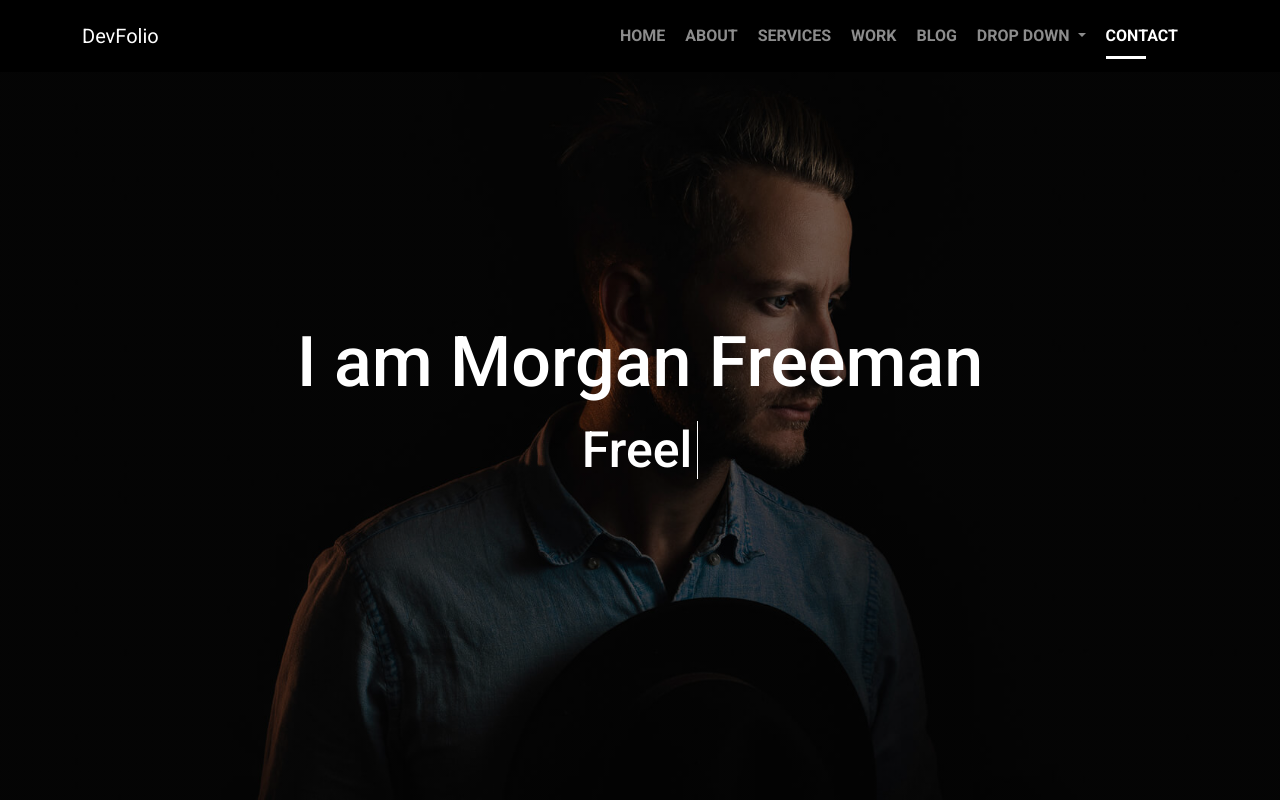
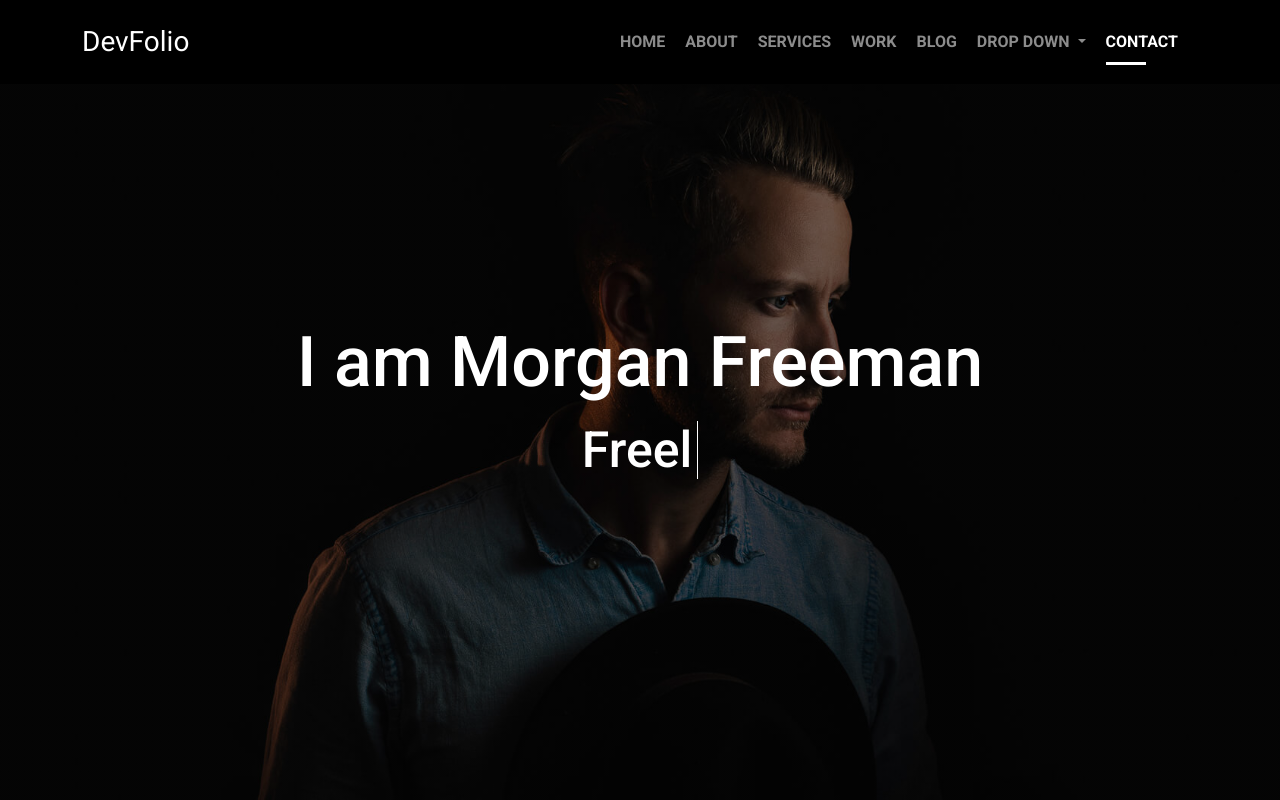
Before and after one commit to ayayahyaa/devfolio, a plain HTML site: page index.html in a window 1280 px wide. Shown: the top 800 px of the page. Drawn offline with Linux system fonts and the light colour scheme.

Commit message:
no commit

```diff
--- a/index.html
+++ b/index.html
@@ -19,7 +19,7 @@
   <!-- Start NavBar -->
   <nav  id="navbar-example" class="navbar navbar-expand-lg bg-black navbar-dark fixed-top py-3" data-bs-theme="dark">
     <div class="container">
-        <a class="navbar-brand" href="#">DevFolio</a>
+        <a class="navbar-brand fs-3" href="#">DevFolio</a>
         <button
         class="navbar-toggler"
         type="button"
```
